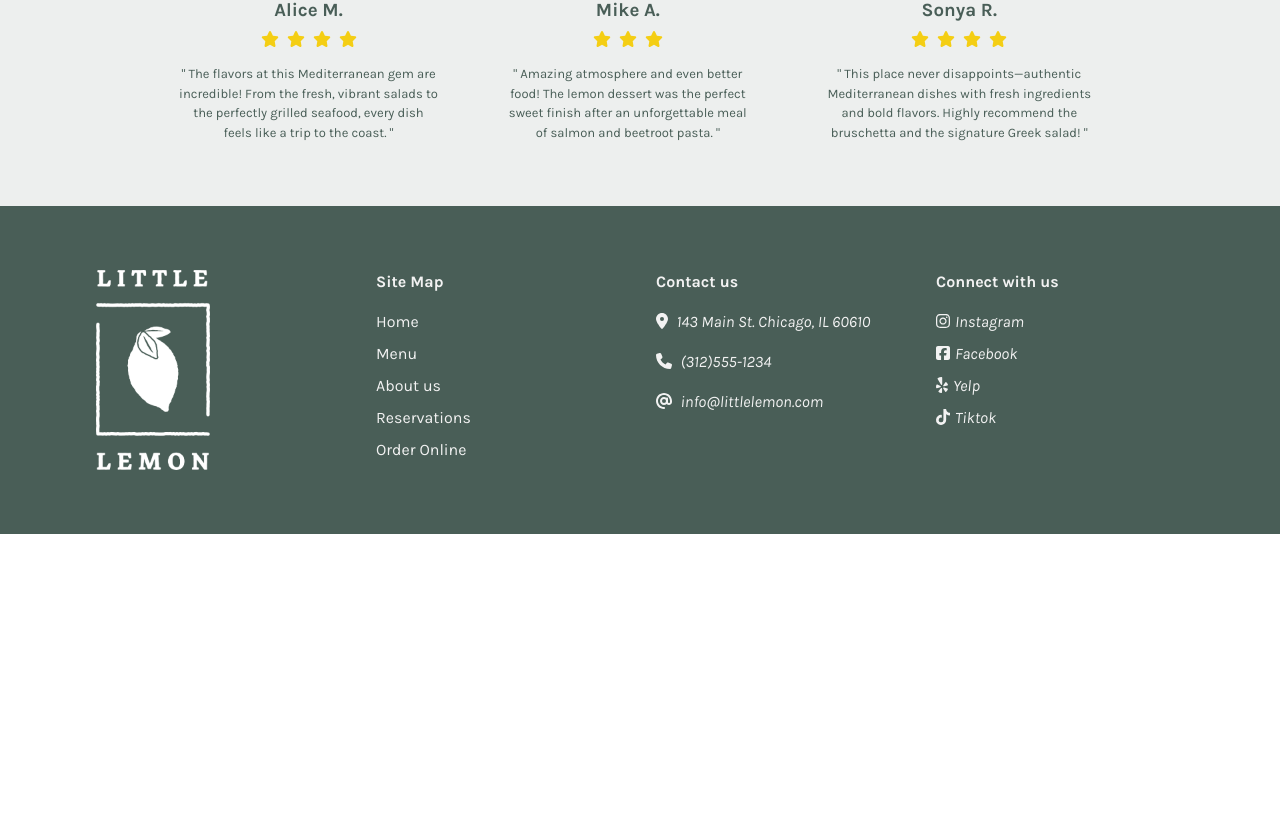
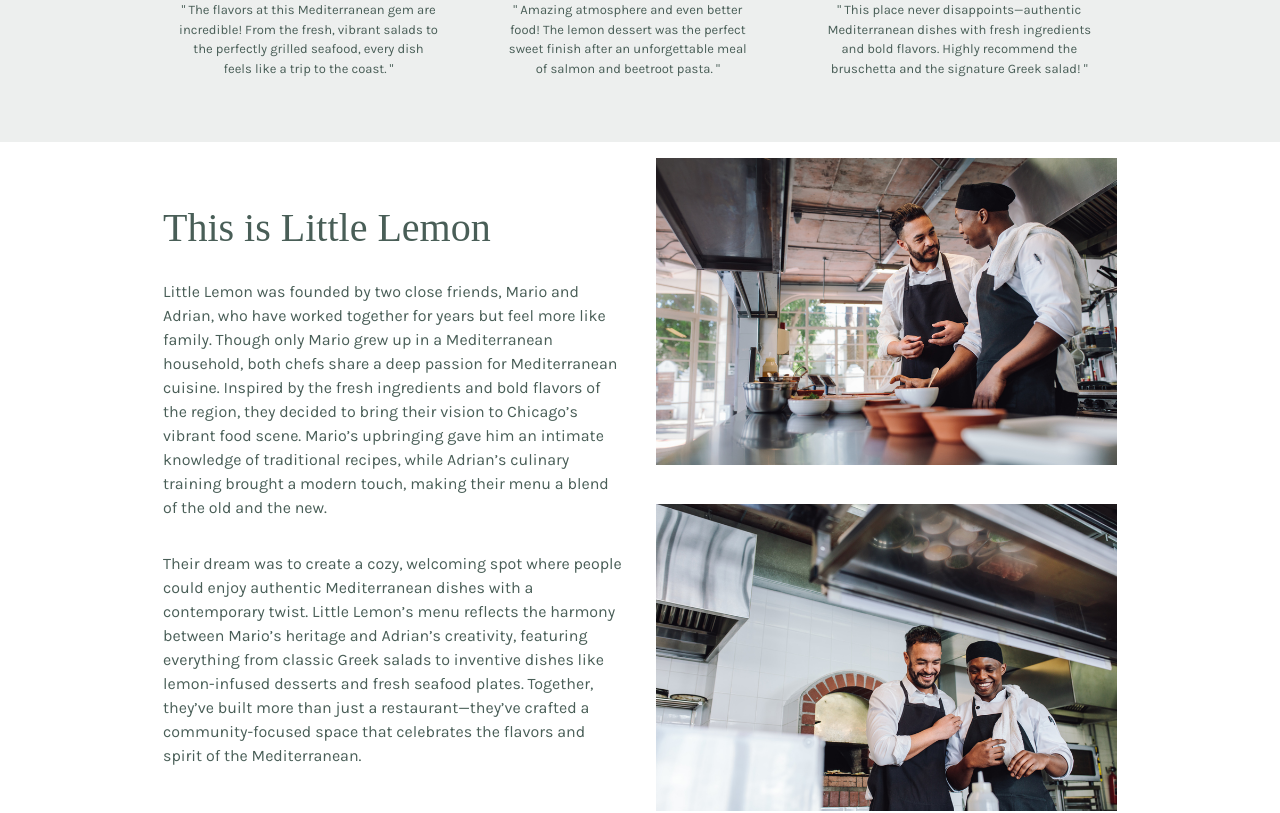
Before and after one commit to fcuevas6/Francisco-Little-Lemon-Website, a React (Create React App) app in the folder little-lemon/: page / in a window 1280 px wide. Shown: the part 1709-2522 px from the top of the page. Before the commit the page ends 2243 px from the top, so only its background shows below. Built offline with nearby package versions, Linux system fonts and the light colour scheme; a web font is replaced by a local one.

Commit message:
About Us Section
Created the about us section

```diff
--- /dev/null
+++ b/little-lemon/src/components/pages/home/AboutUs.css
@@ -0,0 +1,21 @@
+.about-us-container {
+    display: grid;
+    grid-template-columns: 1fr 1fr;
+}
+.about-us {
+    align-content: center;
+}
+
+.about-us > h2 {
+    padding: 1rem;
+}
+
+.about-us > p {
+    padding: 1rem;
+}
+
+.chefs > img {
+    box-sizing: border-box;
+    width: 100%;
+    padding: 1rem;
+}
--- /dev/null
+++ b/little-lemon/src/components/pages/home/AboutUs.js
@@ -0,0 +1,34 @@
+import "./AboutUs.css"
+import chefsImgA from "./assets/chefs-mario-and-adrian_a.jpg"
+import chefsImgB from "./assets/chefs-mario-and-adrian_b.jpg"
+
+export default function AboutUs() {
+    return (
+        <section className="container">
+            <div className="about-us-container">
+                <div className="about-us">
+                    <h2>This is Little Lemon</h2>
+                    <p>Little Lemon was founded by two close friends, Mario and Adrian,
+                        who have worked together for years but feel more like family. Though
+                        only Mario grew up in a Mediterranean household, both chefs share a deep
+                        passion for Mediterranean cuisine. Inspired by the fresh ingredients
+                        and bold flavors of the region, they decided to bring their vision to
+                        Chicago’s vibrant food scene. Mario’s upbringing gave him an intimate
+                        knowledge of traditional recipes, while Adrian’s culinary training brought
+                        a modern touch, making their menu a blend of the old and the new.</p>
+                    <p>Their dream was to create a cozy, welcoming spot where people could enjoy
+                        authentic Mediterranean dishes with a contemporary twist. Little Lemon’s
+                        menu reflects the harmony between Mario’s heritage and Adrian’s creativity,
+                        featuring everything from classic Greek salads to inventive dishes like
+                        lemon-infused desserts and fresh seafood plates. Together, they’ve built
+                        more than just a restaurant—they’ve crafted a community-focused space that
+                        celebrates the flavors and spirit of the Mediterranean.</p>
+                </div>
+                <div className="chefs">
+                    <img src={chefsImgA} alt="Chefs cooking and talking" />
+                    <img src={chefsImgB} alt="Chefs cooking and talking" />
+                </div>
+            </div>
+        </section>
+    )
+}
--- a/little-lemon/src/components/pages/home/Home.js
+++ b/little-lemon/src/components/pages/home/Home.js
@@ -1,6 +1,7 @@
 import Hero from "./Hero"
 import WeeklySpecials from "./WeeklySpecials"
 import Reviews from "./Reviews"
+import AboutUs from "./AboutUs"
 
 export default function Home() {
     return (
@@ -8,6 +9,7 @@ export default function Home() {
         <Hero />
         <WeeklySpecials />
         <Reviews />
+        <AboutUs />
         </>
     )
 }
--- a/little-lemon/src/components/pages/home/ReviewCard.css
+++ b/little-lemon/src/components/pages/home/ReviewCard.css
@@ -6,7 +6,7 @@
 
 .review-image {
     border-radius: 50%;
-    width: 14rem;
+    width: 10rem;
     border: 1px solid #e0e0e0;
 }
 
```
